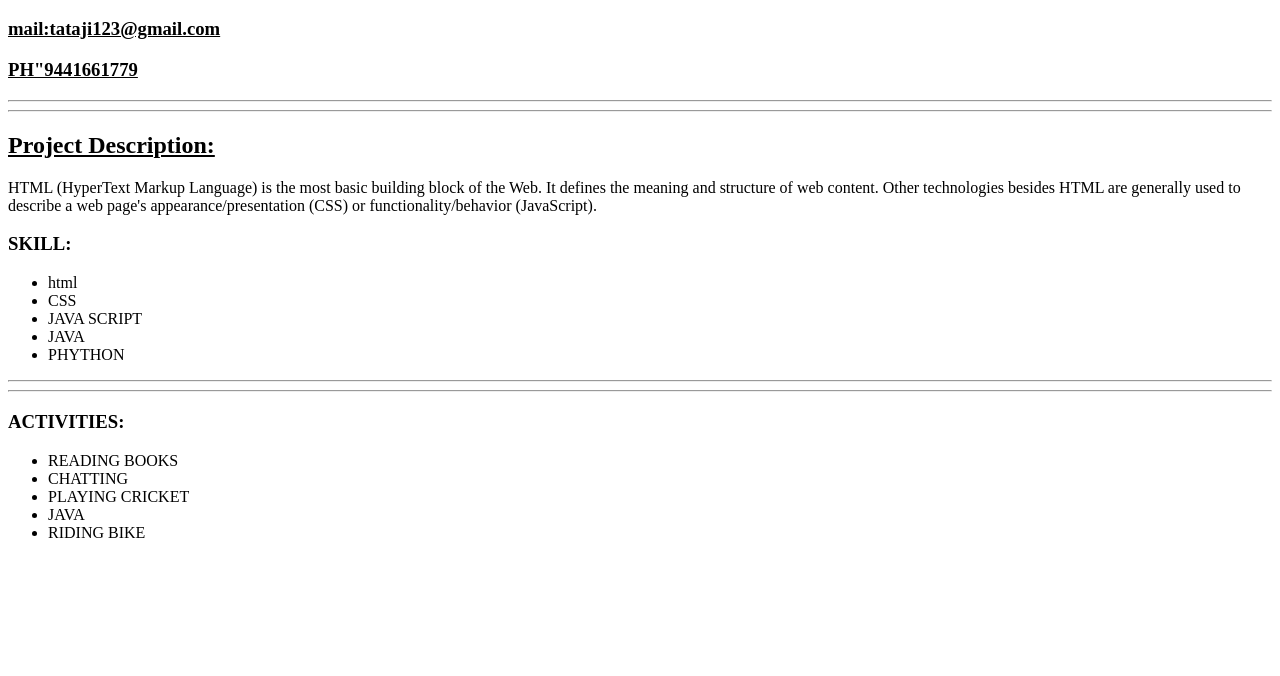
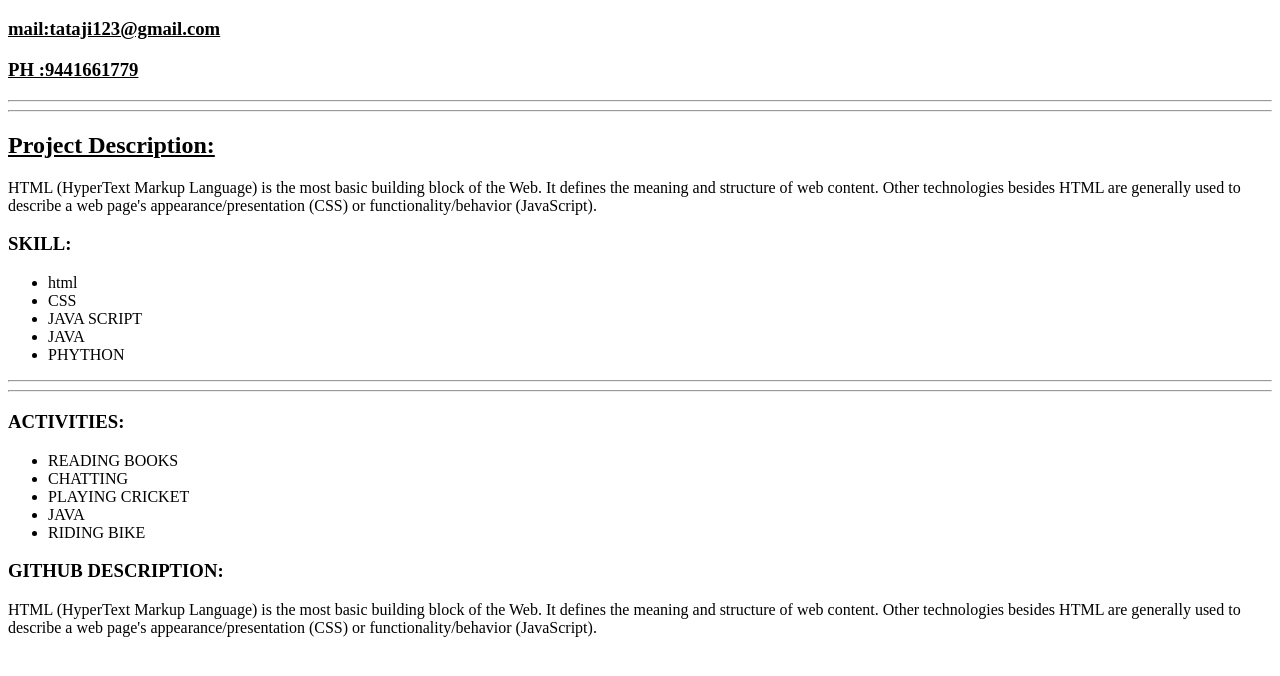
Before and after one commit to tatajivaka/repo3, a plain HTML site: page index.html in a window 1280 px wide. Shown: the part 48-724 px from the top of the page. Drawn offline with Linux system fonts and the light colour scheme.

Commit message:
day1brachm4

```diff
--- a/index.html
+++ b/index.html
@@ -2,7 +2,7 @@
     <body>
         <u><h1 style="text-align: center;"> Resume </h1></u>
         <u><h3 style="text-align: left;">mail:tataji123@gmail.com</h3></u>
-        <u><h3 style="text-align: left;">PH"9441661779</h3></u>
+        <u><h3 style="text-align: left;">PH :9441661779</h3></u>
         <hr>
         <hr>
          <u><h2>Project Description: </h2></u>
@@ -28,6 +28,9 @@
             <li>RIDING BIKE</li>
 
         </ul>
+        <h3>GITHUB DESCRIPTION:</h3>
+        <p>HTML (HyperText Markup Language) is the most basic building block of the Web. It defines the meaning and structure of web content. Other technologies besides HTML are generally used to describe a web page's appearance/presentation (CSS) or functionality/behavior (JavaScript).</p>
+
 
     </body>
 
```
